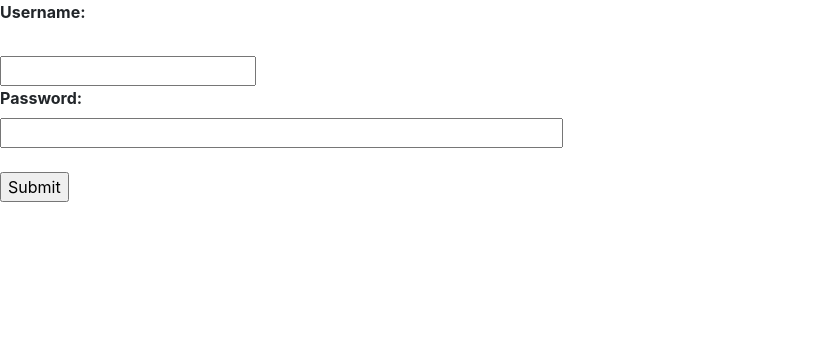
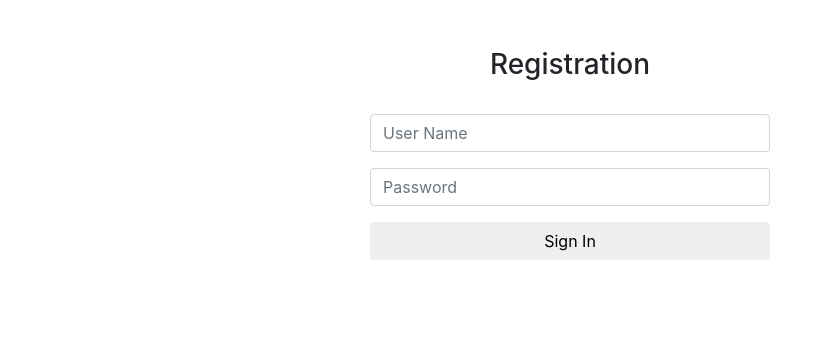
Before and after one commit to mattwasilewski/ask-mate-python, a Flask app: page /register in a window 1280 px wide. Shown: the part 56-411 px from the top of the page, without its empty margins (0-833 px from the left). Run offline with Flask 2, Linux system fonts and the light colour scheme; some libraries are stand-ins or nearby versions.

Commit message:
login/register template design

```diff
--- a/static/style.css
+++ b/static/style.css
@@ -24,3 +24,11 @@
         width:15%;
         float:left;
       }
+
+
+.card{
+
+  width: 400px;
+  border:none;
+
+}
--- a/templates/register.html
+++ b/templates/register.html
@@ -5,18 +5,27 @@
 {{ error }}
 {% endif %}
 
-<div id="register-page" class="button">
-       <form action="{{ url_for('register') }}" method="post" enctype="multipart/form-data">
-        <label for="username"><strong>Username:</strong></label>
-            <br>
-            <br>
-        <input type="text" name="username" id="username" size="20" required>
-            <br>
-        <label for="password"><strong>Password:</strong></label><br>
-           <input type="password" name="password" id="password" size="50" required><br><br>
-        <input type="submit" value="Submit">
-        </form>
+<div class="container">
+    <div class="row">
+      <div class="col-md-6 offset-md-3">
+        <div class="card my-5">
+<form action="{{ url_for('register') }}" method="post">
+
+              <div class="text-center"><h3>Registration</h3><br></div>
+            <div class="mb-3">
+              <input type="text" class="form-control" id="username" name="username"
+                placeholder="User Name">
+            </div>
+            <div class="mb-3">
+              <input type="password" class="form-control" id="password" name="password" placeholder="Password">
+            </div>
+            <div class="text-center"><button type="submit" class="btn btn-color px-5 mb-5 w-100">Sign In</button></div>
+   </form>
+        </div>
+
+      </div>
     </div>
+  </div>
 
 
 
```
Also changed, not shown: templates/login.html (+23 -9 lines).
